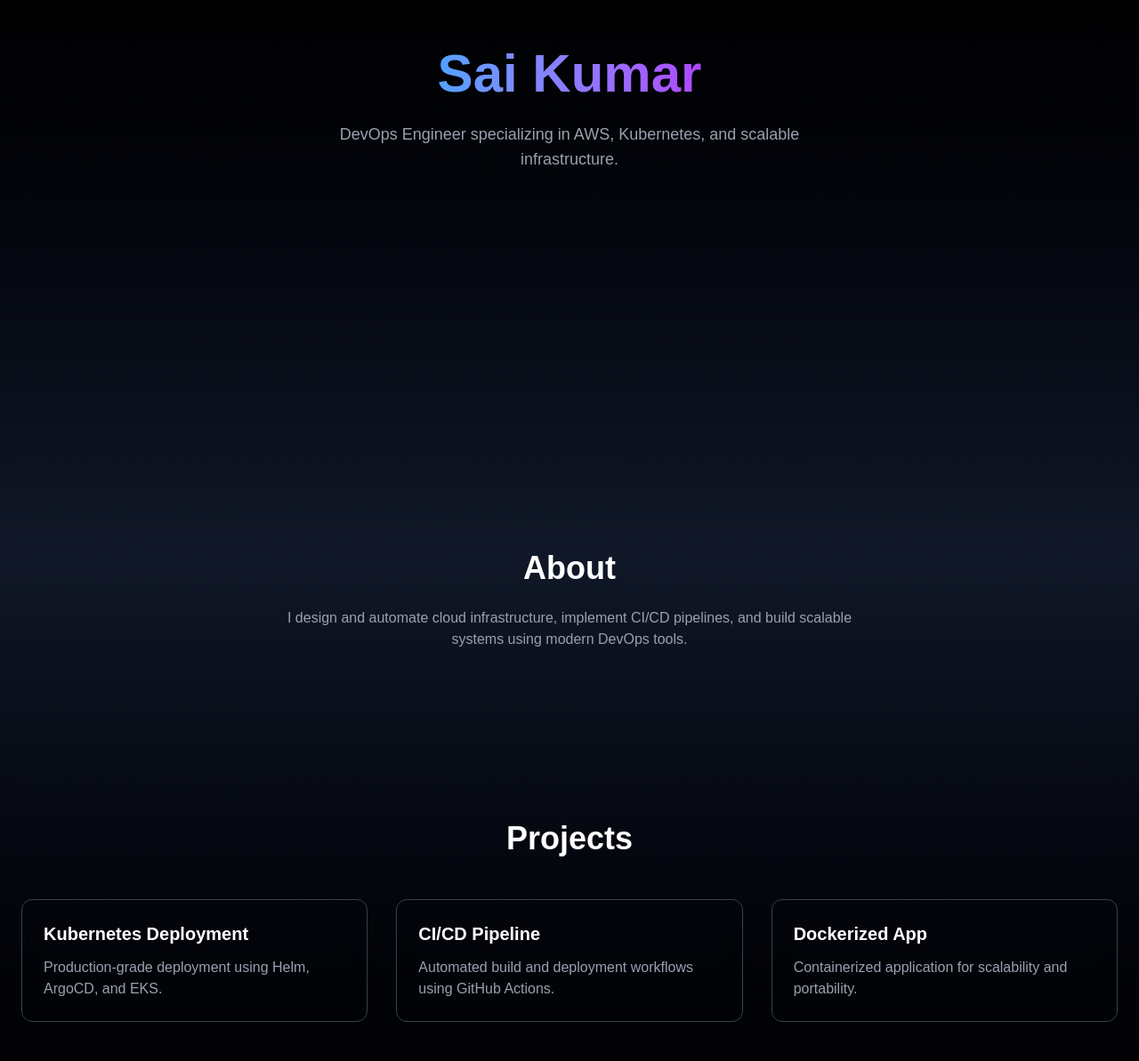
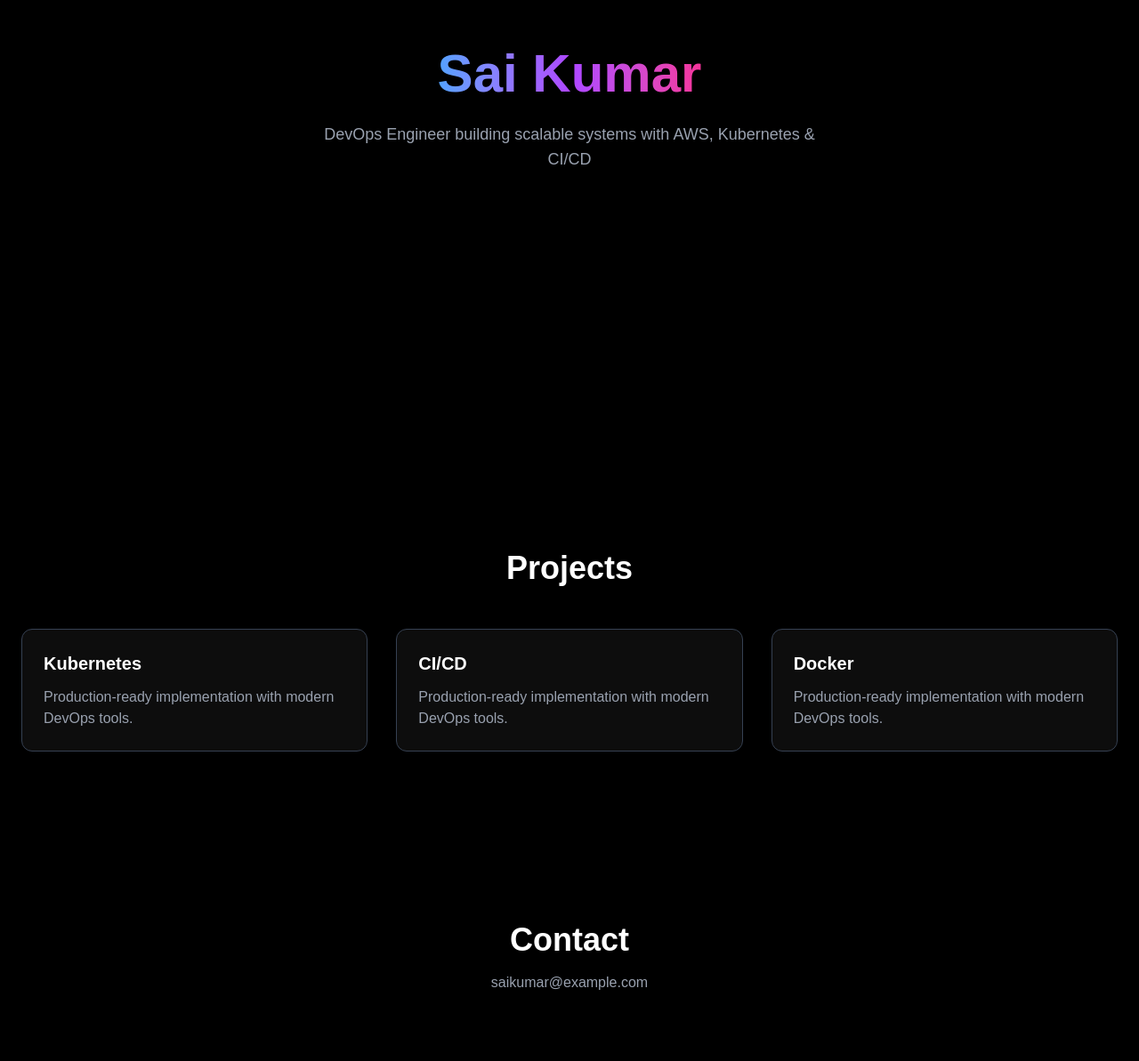
Before and after one commit to LUKALAPUSAIKUMARAO/devops-portfolio, a Next.js app: page / in a window 1280 px wide. Shown: the part 277-1470 px from the top of the page at 89% size. Built offline with nearby package versions, Linux system fonts and the light colour scheme.

Commit message:
advanced UI

```diff
--- a/app/page.tsx
+++ b/app/page.tsx
@@ -1,34 +1,33 @@
 "use client";
 
 import { motion } from "framer-motion";
+import Background from "@/components/background";
 
 export default function Home() {
   return (
-    <main className="bg-gradient-to-b from-black via-gray-900 to-black text-white min-h-screen">
+    <main className="relative bg-black text-white min-h-screen overflow-hidden">
+
+      <Background />
 
       {/* HERO */}
       <section className="h-screen flex flex-col justify-center items-center text-center px-4">
         <motion.h1
-          initial={{ opacity: 0, y: 50 }}
+          initial={{ opacity: 0, y: 60 }}
           animate={{ opacity: 1, y: 0 }}
           transition={{ duration: 1 }}
-          className="text-6xl font-bold bg-gradient-to-r from-blue-400 to-purple-500 bg-clip-text text-transparent"
+          className="text-6xl font-bold bg-gradient-to-r from-blue-400 via-purple-500 to-pink-500 bg-clip-text text-transparent"
         >
           Sai Kumar
         </motion.h1>
 
-        <p className="mt-6 text-gray-400 text-lg max-w-xl">
-          DevOps Engineer specializing in AWS, Kubernetes, and scalable infrastructure.
-        </p>
-      </section>
-
-      {/* ABOUT */}
-      <section className="py-24 text-center px-6">
-        <h2 className="text-4xl font-bold">About</h2>
-        <p className="mt-6 text-gray-400 max-w-2xl mx-auto">
-          I design and automate cloud infrastructure, implement CI/CD pipelines,
-          and build scalable systems using modern DevOps tools.
-        </p>
+        <motion.p
+          initial={{ opacity: 0 }}
+          animate={{ opacity: 1 }}
+          transition={{ delay: 0.5 }}
+          className="mt-6 text-gray-400 text-lg max-w-xl"
+        >
+          DevOps Engineer building scalable systems with AWS, Kubernetes & CI/CD
+        </motion.p>
       </section>
 
       {/* PROJECTS */}
@@ -37,26 +36,18 @@ export default function Home() {
 
         <div className="mt-12 grid md:grid-cols-3 gap-8">
 
-          <motion.div whileHover={{ scale: 1.05 }} className="p-6 border border-gray-700 rounded-xl backdrop-blur">
-            <h3 className="text-xl font-semibold">Kubernetes Deployment</h3>
-            <p className="text-gray-400 mt-3">
-              Production-grade deployment using Helm, ArgoCD, and EKS.
-            </p>
-          </motion.div>
-
-          <motion.div whileHover={{ scale: 1.05 }} className="p-6 border border-gray-700 rounded-xl backdrop-blur">
-            <h3 className="text-xl font-semibold">CI/CD Pipeline</h3>
-            <p className="text-gray-400 mt-3">
-              Automated build and deployment workflows using GitHub Actions.
-            </p>
-          </motion.div>
-
-          <motion.div whileHover={{ scale: 1.05 }} className="p-6 border border-gray-700 rounded-xl backdrop-blur">
-            <h3 className="text-xl font-semibold">Dockerized App</h3>
-            <p className="text-gray-400 mt-3">
-              Containerized application for scalability and portability.
-            </p>
-          </motion.div>
+          {["Kubernetes", "CI/CD", "Docker"].map((item, i) => (
+            <motion.div
+              key={i}
+              whileHover={{ scale: 1.05, rotate: 1 }}
+              className="p-6 border border-gray-700 rounded-xl backdrop-blur bg-white/5"
+            >
+              <h3 className="text-xl font-semibold">{item}</h3>
+              <p className="text-gray-400 mt-3">
+                Production-ready implementation with modern DevOps tools.
+              </p>
+            </motion.div>
+          ))}
 
         </div>
       </section>
@@ -64,9 +55,7 @@ export default function Home() {
       {/* CONTACT */}
       <section className="py-24 text-center">
         <h2 className="text-4xl font-bold">Contact</h2>
-        <p className="text-gray-400 mt-4">
-          saikumar@example.com
-        </p>
+        <p className="text-gray-400 mt-4">saikumar@example.com</p>
       </section>
 
     </main>
--- /dev/null
+++ b/components/background.tsx
@@ -0,0 +1,24 @@
+"use client";
+
+import { motion } from "framer-motion";
+
+export default function Background() {
+  return (
+    <div className="absolute inset-0 -z-10 overflow-hidden">
+
+      {/* gradient glow */}
+      <motion.div
+        className="absolute w-[500px] h-[500px] bg-purple-500 rounded-full blur-3xl opacity-20"
+        animate={{ x: [0, 200, 0], y: [0, 100, 0] }}
+        transition={{ duration: 10, repeat: Infinity }}
+      />
+
+      <motion.div
+        className="absolute w-[400px] h-[400px] bg-blue-500 rounded-full blur-3xl opacity-20 right-0"
+        animate={{ x: [0, -200, 0], y: [0, -100, 0] }}
+        transition={{ duration: 12, repeat: Infinity }}
+      />
+
+    </div>
+  );
+}
--- /dev/null
+++ b/lib/utils.ts
@@ -0,0 +1,6 @@
+import { clsx } from "clsx";
+import { twMerge } from "tailwind-merge";
+
+export function cn(...inputs: any[]) {
+  return twMerge(clsx(inputs));
+}
--- a/package.json
+++ b/package.json
@@ -9,11 +9,13 @@
     "lint": "eslint"
   },
   "dependencies": {
+    "clsx": "^2.1.1",
     "framer-motion": "^12.38.0",
     "lucide-react": "^1.9.0",
     "next": "16.2.4",
     "react": "19.2.4",
-    "react-dom": "19.2.4"
+    "react-dom": "19.2.4",
+    "tailwind-merge": "^3.5.0"
   },
   "devDependencies": {
     "@tailwindcss/postcss": "^4",
```
Also changed, not shown: 1 other file (tests, documents, lock files or other folders).
